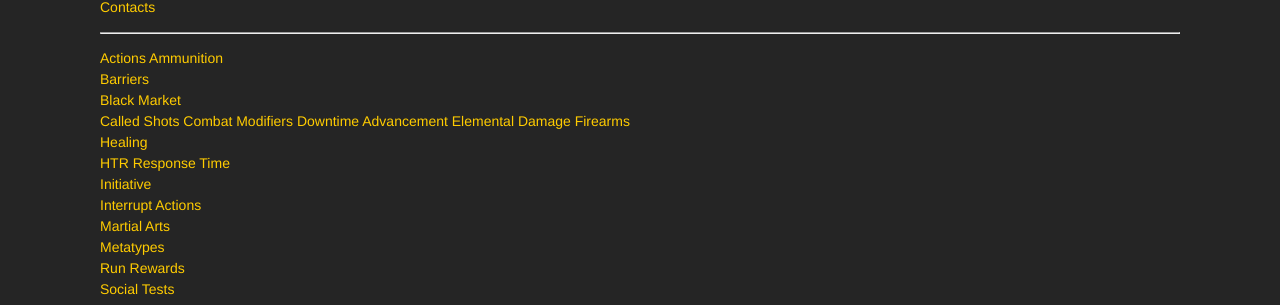
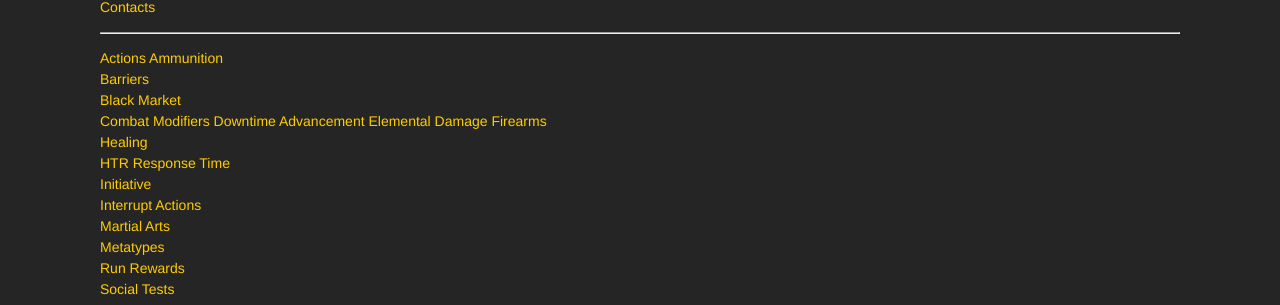
Before and after one commit to Anomandarist/Shadowrun-UK, a Jekyll site: the page built from index.md, in a window 1280 px wide. Shown: the part 162-467 px from the top of the page. Built offline with Jekyll 4.4.1, drawn with Linux system fonts in a browser that asks for light colours; our own code applies the rules of GitHub Pages for plain Markdown files.

Commit message:
Remove Called Shots link from index

```diff
--- a/index.md
+++ b/index.md
@@ -7,7 +7,6 @@
 [Ammunition](Rules/Ammunition.md)
 [Barriers](Rules/Barriers.md)
 [Black Market](Rules/BlackMarket.md)
-[Called Shots](Rules/CalledShots.md)
 [Combat Modifiers](Rules/CombatModifiers.md)
 [Downtime Advancement](Rules/DowntimeAdvancement.md)
 [Elemental Damage](Rules/ElementalDamage.md)
```
